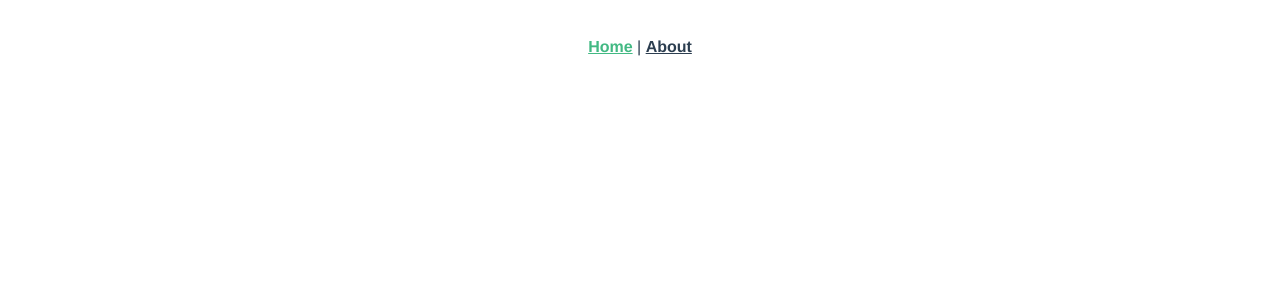
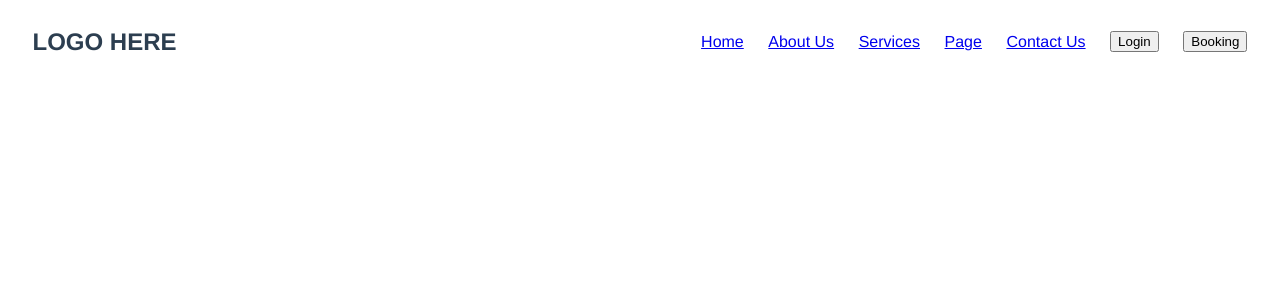
Before and after one commit to Resdayn/restaurant_site, a Vue app: page / in a window 1280 px wide. Shown: the top 300 px of the page. Built offline with nearby package versions, Linux system fonts and the light colour scheme.

Commit message:
removed default components and added TheNav

```diff
--- a/src/App.vue
+++ b/src/App.vue
@@ -1,9 +1,5 @@
 <template>
-  <div id="nav">
-    <router-link to="/">Home</router-link> |
-    <router-link to="/about">About</router-link>
-  </div>
-  <router-view/>
+  <the-nav></the-nav>
 </template>
 
 <style>
```
